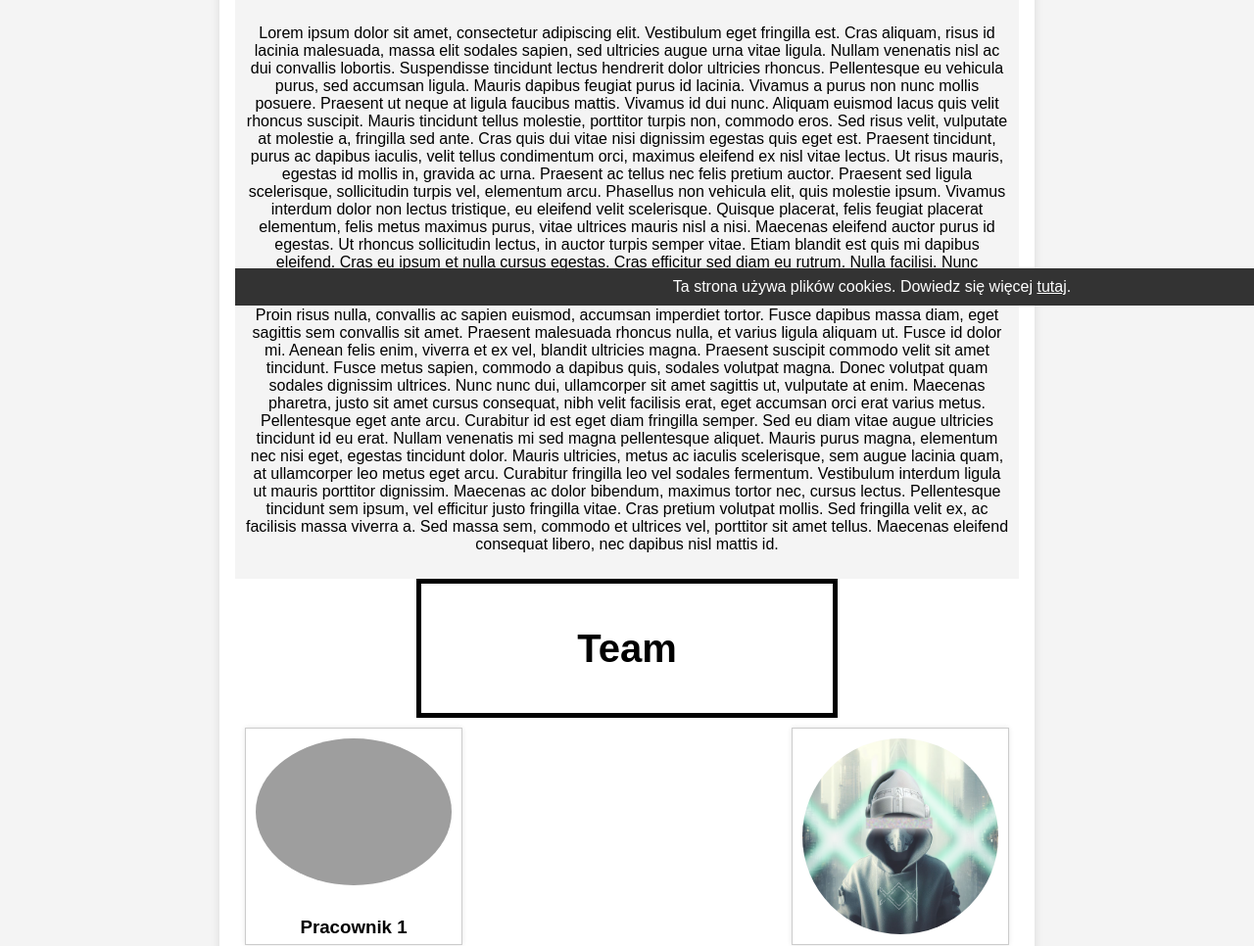
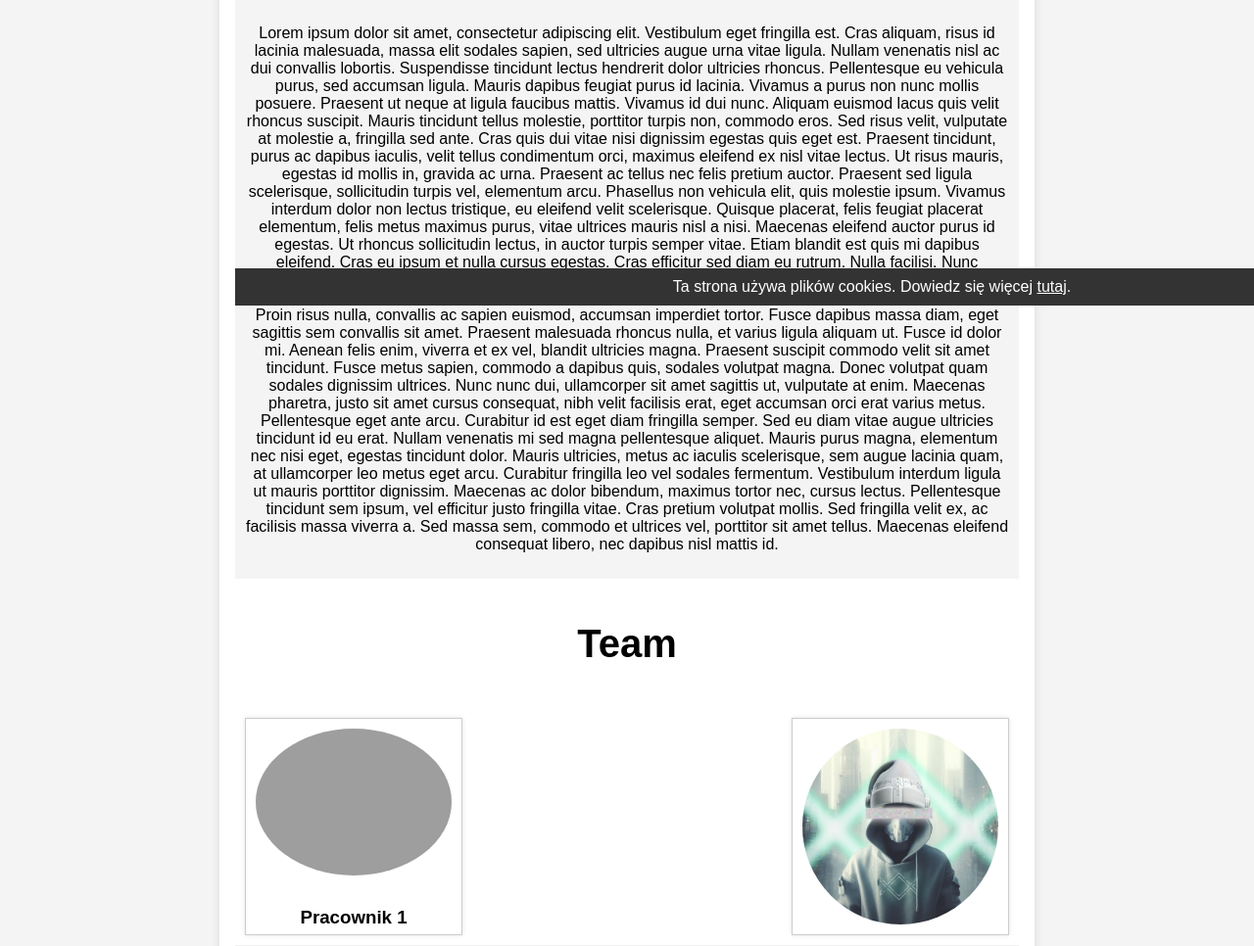
Before and after one commit to HexitRely/hexitrely.github.io, a PHP site: page / in a window 1280 px wide. Shown: the part 488-1454 px from the top of the page at 98% size. Run offline with PHP 8.4, Linux system fonts and the light colour scheme; some web fonts are replaced; grey boxes are pictures that could not be loaded.

Commit message:
Update styles.css

```diff
--- a/styles.css
+++ b/styles.css
@@ -201,7 +201,7 @@ button {
     font-size: 40px; /* Ustawienie rozmiaru tekstu na 40px */
 }
 .center {
-  border: 5px solid;
+  border: 5px;
   margin: auto;
   width: 50%;
   padding: 10px;
```
